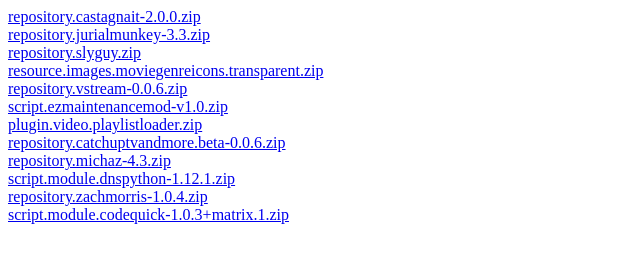
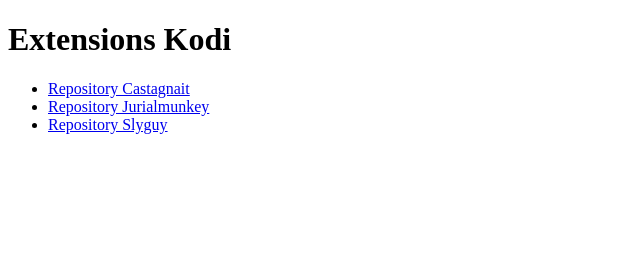
Before and after one commit to Leyto59/Leyto59, a plain HTML site: page index.html in a window 1280 px wide. Shown: the whole page, without its empty margins (0-640 px from the left). Drawn offline with Linux system fonts and the light colour scheme.

Commit message:
Update index.html

```diff
--- a/index.html
+++ b/index.html
@@ -1,13 +1,16 @@
 <!DOCTYPE html>
-<a href="repository.castagnait-2.0.0.zip">repository.castagnait-2.0.0.zip</a><br>
-<a href="repository.jurialmunkey-3.3.zip">repository.jurialmunkey-3.3.zip</a><br>
-<a href="repository.slyguy.zip">repository.slyguy.zip</a><br>
-<a href="resource.images.moviegenreicons.transparent.zip">resource.images.moviegenreicons.transparent.zip</a><br>
-<a href="../repository.vstream-0.0.6.zip">repository.vstream-0.0.6.zip</a><br>
-<a href="script.ezmaintenancemod-v1.0.zip">script.ezmaintenancemod-v1.0.zip</a><br>
-<a href="plugin.video.playlistloader.zip">plugin.video.playlistloader.zip</a><br>
-<a href="repository.catchuptvandmore.beta-0.0.6.zip">repository.catchuptvandmore.beta-0.0.6.zip</a><br>
-<a href="repository.michaz-4.3.zip">repository.michaz-4.3.zip</a><br>
-<a href="script.module.dnspython-1.12.1.zip">script.module.dnspython-1.12.1.zip</a><br>
-<a href="repository.zachmorris-1.0.4.zip">repository.zachmorris-1.0.4.zip</a><br>
-<a href="script.module.codequick-1.0.3+matrix.1.zip">script.module.codequick-1.0.3+matrix.1.zip</a><br>
+<html>
+<head>
+    <title>Extensions Kodi</title>
+</head>
+<body>
+    <h1>Extensions Kodi</h1>
+
+    <ul>
+        <li><a href="repository.castagnait-2.0.0.zip">Repository Castagnait</a></li>
+        <li><a href="repository.jurialmunkey-3.3.zip">Repository Jurialmunkey</a></li>
+        <li><a href="repository.slyguy.zip">Repository Slyguy</a></li>
+        <!-- Ajoutez d'autres liens ici -->
+    </ul>
+</body>
+</html>
```
